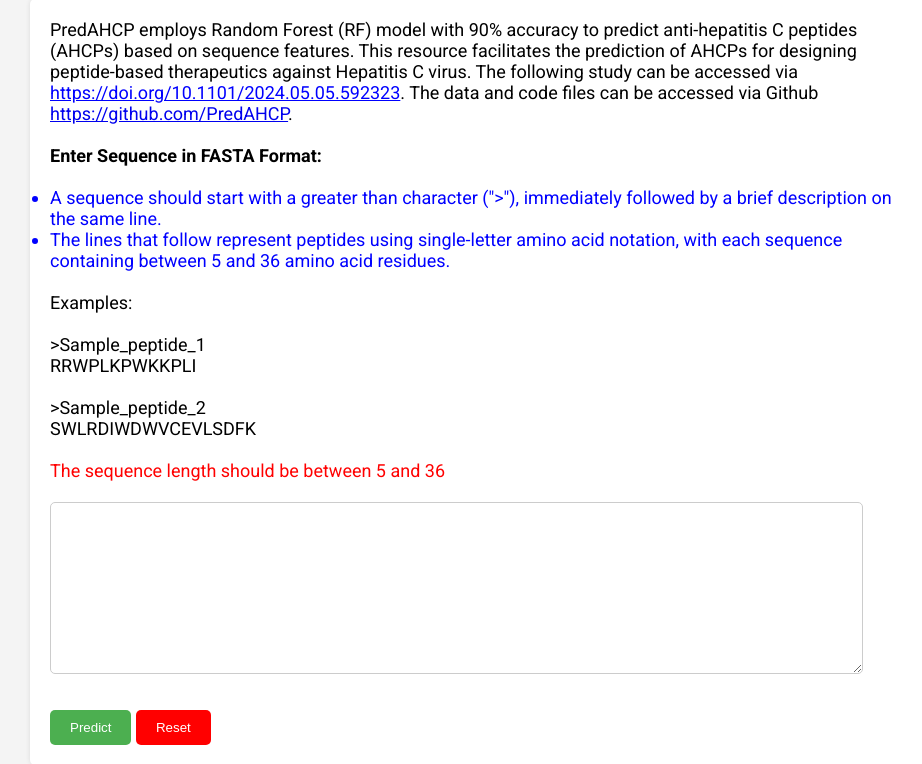
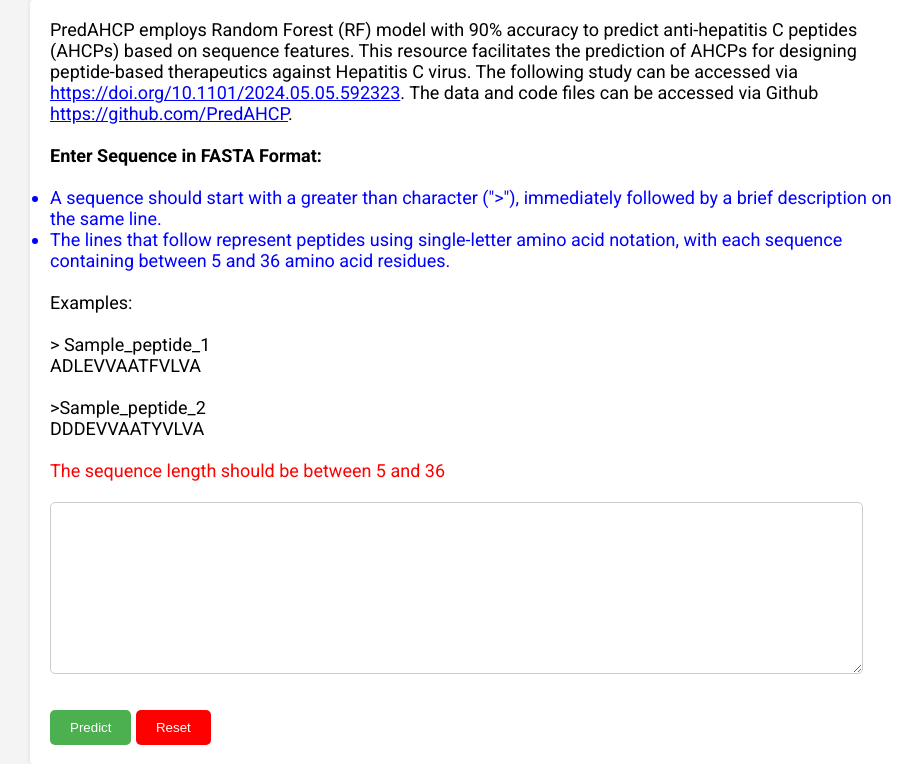
Before and after one commit to AryanGandotra/Pred-AHCP, a Flask app: page / in a window 1280 px wide. Shown: the part 355-1119 px from the top of the page, without its empty margins (162-1084 px from the left). Run offline with Flask 3, Linux system fonts and the light colour scheme; parts of the project's set-up code (start-up, migrations or seed data) failed here and were passed over.

Commit message:
Removed Contribution & changed the sample peptides

```diff
--- a/WebServer/templates/index.html
+++ b/WebServer/templates/index.html
@@ -247,16 +247,16 @@
       Examples:
       <br>
       <br>
-      >Sample_peptide_1
+      > Sample_peptide_1
       <br>
-      RRWPLKPWKKPLI
+      ADLEVVAATFVLVA
     </p>
     <br>
 
     <p style="color: black">
       >Sample_peptide_2
       <br>
-      SWLRDIWDWVCEVLSDFK
+      DDDEVVAATYVLVA
     </p>
     <br>
 
```
Also changed, not shown: README.md.
